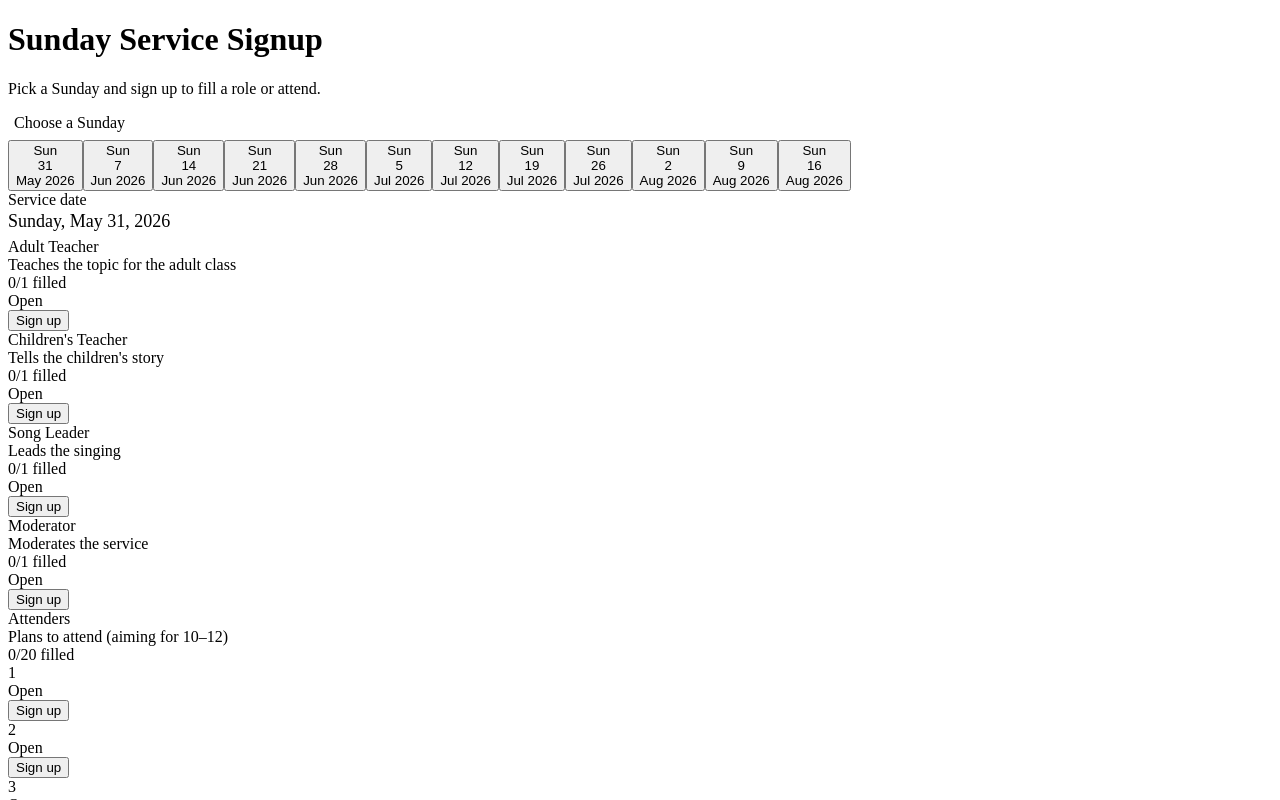
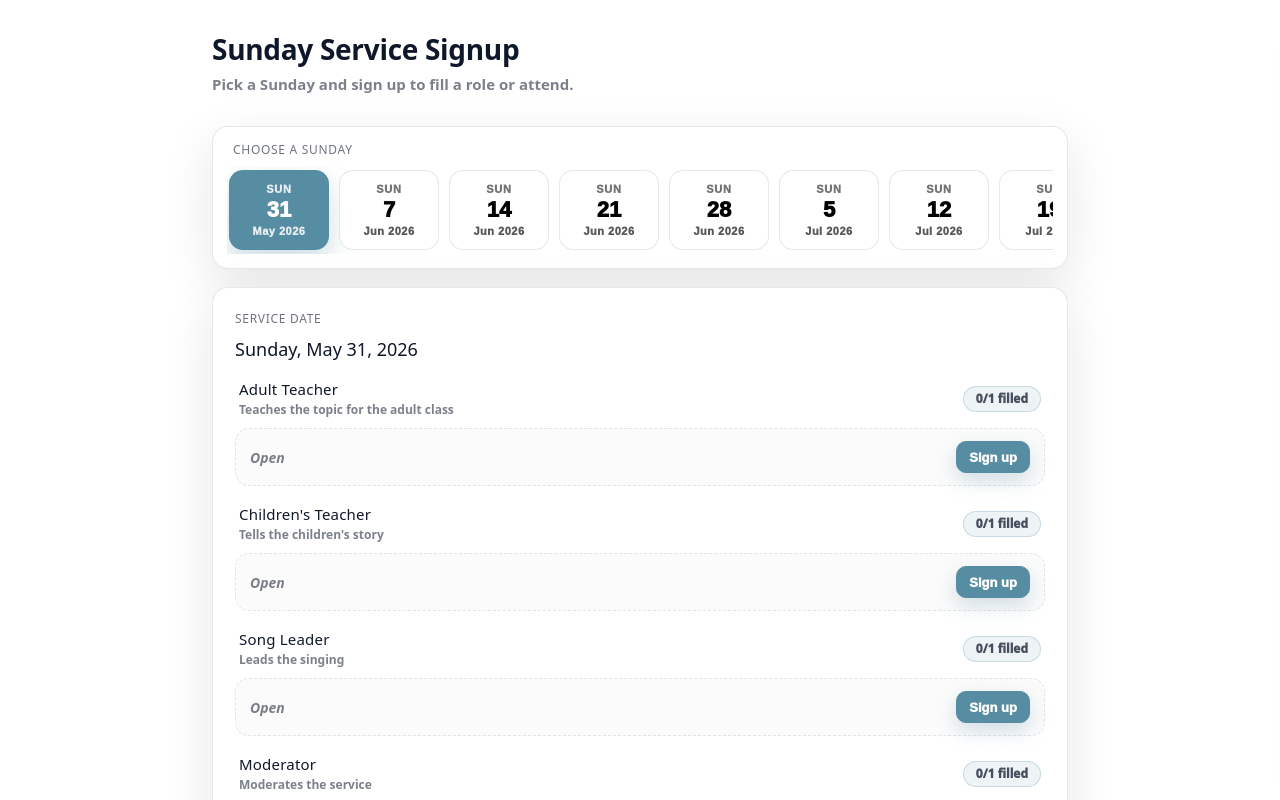
Before and after one commit to CrosswayChurch/campground-signup, a Next.js app: page / in a window 1280 px wide. Shown: the top 800 px of the page. Built offline with nearby package versions, Linux system fonts and the light colour scheme; no server answers; the database is empty.

Commit message:
Create layout.tsx

```diff
--- /dev/null
+++ b/app/layout.tsx
@@ -0,0 +1,15 @@
+import "./globals.css";
+import type { Metadata } from "next";
+import React from "react";
+
+export const metadata: Metadata = {
+  title: "Crossway Church Service Signup",
+};
+
+export default function RootLayout({ children }: { children: React.ReactNode }) {
+  return (
+    <html lang="en">
+      <body>{children}</body>
+    </html>
+  );
+}
```
